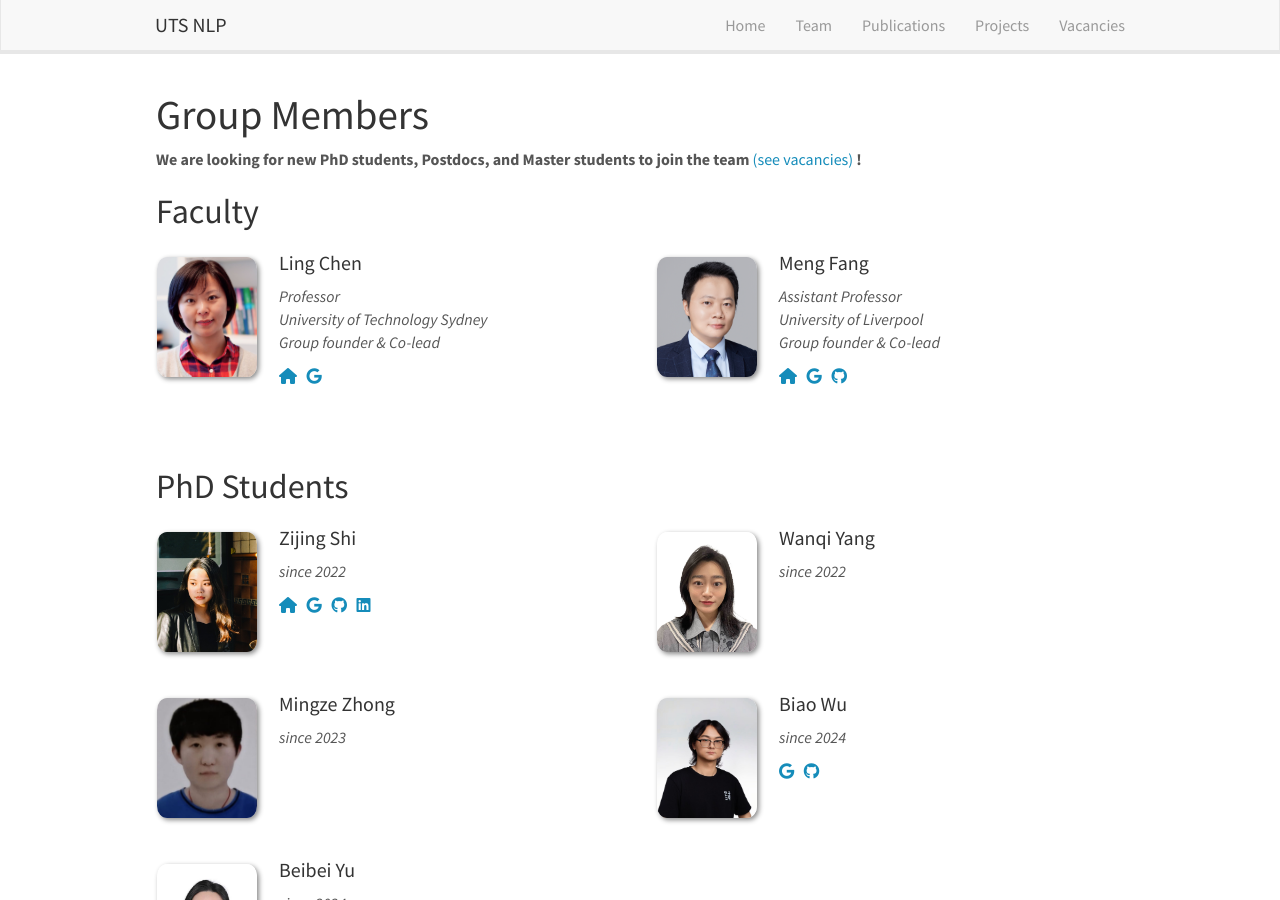
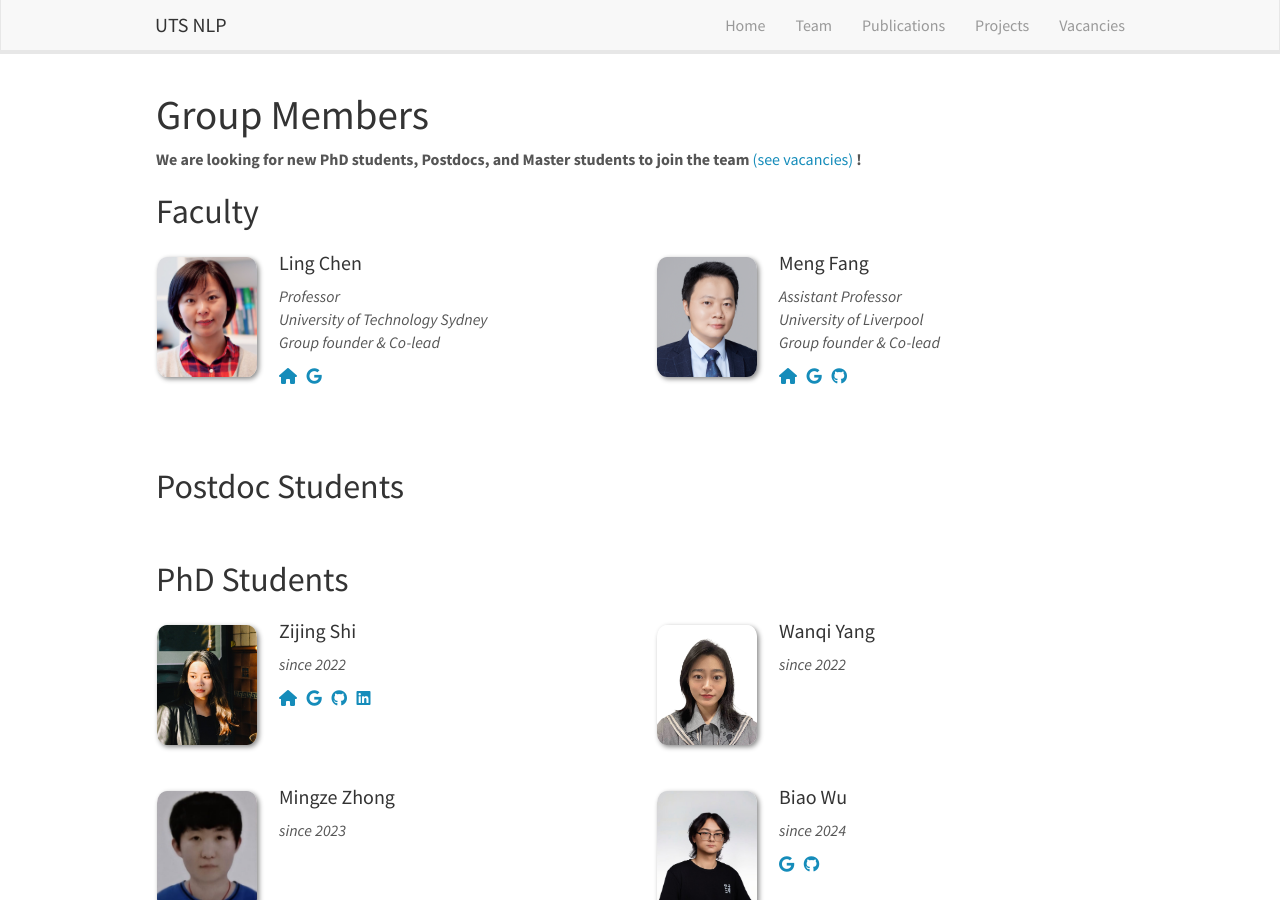
Before and after one commit to utsnlp/utsnlp.github.io, a Jekyll site: the page built from _pages/team.md, in a window 1280 px wide and 900 px high. Built offline with Jekyll 4.4.1, drawn with Linux system fonts in a browser that asks for light colours; nearby versions of some CDN libraries.

Commit message:
Update team.md

```diff
--- a/_pages/team.md
+++ b/_pages/team.md
@@ -52,6 +52,59 @@
 
   <!-- <ul style="overflow: hidden">
   </ul> -->
+</div>
+
+{% assign number_printed = number_printed | plus: 1 %}
+
+{% if even_odd == 1 %}
+</div>
+{% endif %}
+
+{% endfor %}
+
+{% assign even_odd = number_printed | modulo: 2 %}
+{% if even_odd == 1 %}
+</div>
+{% endif %}
+
+
+<br>
+
+## Postdoc Students
+{% assign number_printed = 0 %}
+{% for member in site.data.Postdoc_students %}
+
+{% assign even_odd = number_printed | modulo: 2 %}
+
+{% if even_odd == 0 %}
+<div class="row">
+{% endif %}
+
+<div class="col-sm-6 clearfix">
+  <img src="{{ site.url }}{{ site.baseurl }}/images/teampic/{{ member.photo }}" class="avatar_img"  style="float: left" />
+  <h4>{{ member.name }}</h4>
+  <i>
+    since {{ member.duration }}
+    <!-- <br>
+    co-supervised with {{ member.cosupervision }} -->
+  </i>
+  <br>
+  {% if member.url.personal_site != nil %}
+  <a href="{{ member.url.personal_site }}" target="_blank"><i class="fa-solid fa-house"></i></a> &nbsp;
+  {%- endif -%}
+  {% if member.url.google_scholar != nil %}
+  <a href="{{ member.url.google_scholar }}" target="_blank"><i class="fa-brands fa-google"></i></a> &nbsp;
+  {%- endif -%}
+  {% if member.url.github != nil %}
+  <a href="{{ member.url.github }}" target="_blank"><i class="fa-brands fa-github"></i></a> &nbsp;
+  {%- endif -%}
+  {% if member.url.linkedin != nil %}
+  <a href="{{ member.url.linkedin }}" target="_blank"><i class="fa-brands fa-linkedin"></i></a> &nbsp;
+  {%- endif -%}
+  <!-- <i class="fa fa-envelope"></i> -->
+  <!-- <ul style="overflow: hidden">
+  </ul> -->
+
 </div>
 
 {% assign number_printed = number_printed | plus: 1 %}
```
